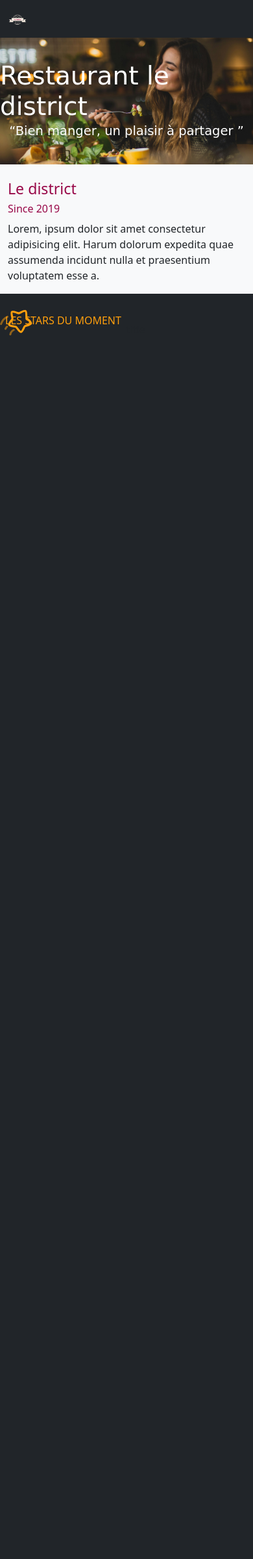
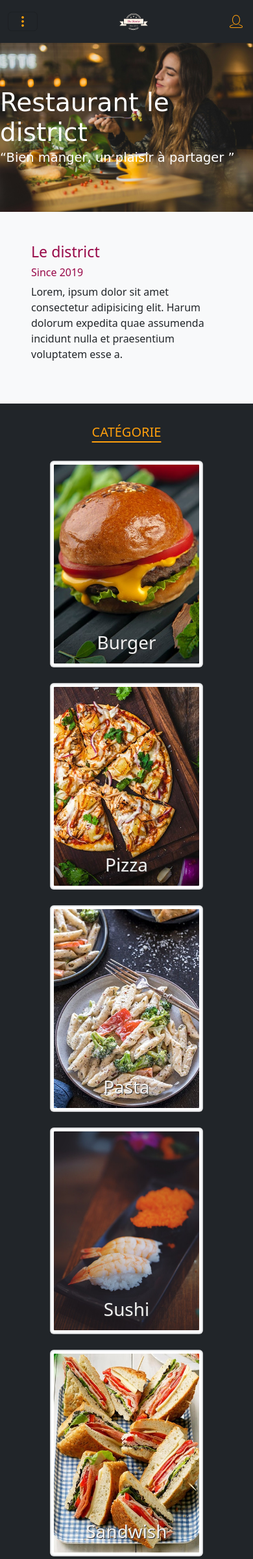
Before and after one commit to AuroreTnr/projet-restaurant, a PHP site: page / in a window 390 px wide. Shown: the top 2399 px of the page at 65% size. Before the commit the page ends 516 px from the top, so only its background shows below. Run offline with PHP 8.4, Linux system fonts and the light colour scheme; some web fonts are replaced.

Commit message:
mobile presque fini

```diff
--- a/index.html
+++ b/index.html
@@ -20,25 +20,57 @@
 </head>
 <body class="bg-dark">
 
-    <nav class="navbar bg-dark">
-        <div class="container-fluid">
-          <a class="navbar-brand" href="#">
-            <img src="assets/img/logo_transparent.png" alt="le district" class="logo">
-          </a>
+    <!-- NAV HEADER -->
+    <nav class="navbar navbar-expand-lg bg-body-darck">
+      <div class="container-fluid position-relative">
+        <button class="navbar-toggler" type="button" data-bs-toggle="collapse" data-bs-target="#navbarTogglerDemo01" aria-controls="navbarTogglerDemo01" aria-expanded="false" aria-label="Toggle navigation">
+          <i class="btn-burger bi bi-three-dots-vertical"></i>
+        </button>
+        <a href="#"><img src="assets/img/logo_transparent.png" class="logo" alt="logo le district"></a>
+        <a href="#"><img src="assets/svgs/user-profile-svgrepo-com.svg" class="account ms-auto m-1" alt="connexion"></a>
+
+        <div class="collapse navbar-collapse" id="navbarTogglerDemo01">
+          <ul class="navbar-nav me-auto mb-2 mb-lg-0">
+            <li class="nav-item">
+              <a class="nav-link text-uppercase" aria-current="page" href="#">Accueil</a>
+            </li>
+            <li class="nav-item">
+              <a class="nav-link text-uppercase" href="#">catégorie</a>
+            </li>
+            <li class="nav-item">
+              <a class="nav-link text-uppercase" href="#">plats</a>
+            </li>
+            <li class="nav-item">
+              <a class="nav-link text-uppercase" href="#">contact</a>
+            </li>
+            <li class="nav-item">
+              <a class="nav-link text-uppercase" href="#">panier</a>
+            </li>
+          </ul>
+          <form class="d-flex" role="search">
+            <input class="form-control me-2" type="search" placeholder="Entrez votre recherche" aria-label="Search">
+            <button class="btn btn-outline-light" type="submit">🔍</button>
+          </form>
         </div>
+      </div>
     </nav>
 
-    <div class="parallax">
-        <img src="assets/img/parallax_1920.jpg" class="card-img" alt="...">
-        <div class="card-img-overlay">
+
+    <!-- BANNIERE -->
+      <div class="container-items position-relative d-flex justify-content-center align-items-center">
+        <img src="assets/img/parallax_1920.jpg" class="card-img position-relative" alt="jeune femme dégustant son repas au restaurant le district">
+        <div class="text-banniere position-absolute">
           <h5 class="card-title text-white">Restaurant le district</h5>
           <p class="card-text text-white">“Bien manger,  un plaisir à partager ”</p>
         </div>
-    </div>
+      </div>
 
+
+
+    <!-- ABOUT THE DISTRICT -->
     <div class="container">
-        <div class="row">
-            <div class="subtitle col-sm-12 col-md-6  bg-light pt-4">
+        <div class="row bg-light">
+            <div class="subtitle col-12 p-5">
                 <h5 class="fs-3">Le district</h5>
                 <h5 class="fs-6">Since 2019</h5>
                 <p>Lorem, ipsum dolor sit amet consectetur adipisicing elit. Harum dolorum expedita quae assumenda incidunt nulla et praesentium voluptatem esse a.</p>
@@ -46,10 +78,179 @@
         </div>
     </div>
 
-    <div class="container-stars position-relative my-4 d-flex align-items-end">
-        <img class="position-absolute top-0 start-0" src="assets/svgs/starts.svg" alt="">
-        <h2 class="fs-6 title p-2 text-uppercase text-center">Les stars du moment</h2>title
+
+
+    <!-- CATEGORIE -->
+    <h2 class="fs-5 title p-3 my-3 text-uppercase text-center">catégorie</h2>
+
+    <div class="container container-categorie text-center">
+      <div class="row align-items-start row justify-content-center row-gap-4">
+        <div class="col-8">
+          <div class="card rounded">
+            <div class="card-body d-flex flex-column align-items-center position-relative">
+                <img src="assets/img/burger_cat.jpg" class="card-img-top img-fluid rounded-circle object-fit-cover my-3" alt="catégorie burger">
+                <p class="card-text">Some quick example text to build on the card title and make up the bulk of the card's content.</p>
+                <a href="#" class="ms-auto"><img src="assets/svgs/arrow-narrow-right-svgrepo-com.svg" alt="categorie burger"></a>
+            </div>
+            <div class="hover-card d-flex justify-content-center align-items-end">
+              <p class="position-absolute fs-1">Burger</p>
+              <img src="assets/img/burger_cat.jpg" alt="" class="img-thumbnail rounded">
+            </div>
+          </div>
+        </div>
+
+        <div class="col-8">
+          <div class="card rounded">
+            <div class="card-body d-flex flex-column align-items-center position-relative">
+                <img src="assets/img/pizza_cat.jpg" class="card-img-top img-fluid rounded-circle object-fit-cover my-3" alt="catégorie pizza">
+                <p class="card-text">Some quick example text to build on the card title and make up the bulk of the card's content.</p>
+                <a href="#" class="ms-auto"><img src="assets/svgs/arrow-narrow-right-svgrepo-com.svg" alt="categorie pizza"></a>
+            </div>
+            <div class="hover-card d-flex justify-content-center align-items-end">
+              <p class="position-absolute fs-1">Pizza</p>
+              <img src="assets/img/pizza_cat.jpg" alt="" class="img-thumbnail rounded">
+            </div>
+          </div>
+        </div>
+
+        <div class="col-8">
+          <div class="card rounded">
+            <div class="card-body d-flex flex-column align-items-center position-relative">
+                <img src="assets/img/pasta_cat.jpg" class="card-img-top img-fluid rounded-circle object-fit-cover my-3" alt="catégorie Pasta">
+                <p class="card-text">Some quick example text to build on the card title and make up the bulk of the card's content.</p>
+                <a href="#" class="ms-auto"><img src="assets/svgs/arrow-narrow-right-svgrepo-com.svg" alt="categorie Pasta"></a>
+            </div>
+            <div class="hover-card d-flex justify-content-center align-items-end">
+              <p class="position-absolute fs-1">Pasta</p>
+              <img src="assets/img/pasta_cat.jpg" alt="" class="img-thumbnail rounded">
+            </div>
+          </div>
+        </div>
+
+        <div class="col-8">
+          <div class="card rounded">
+            <div class="card-body d-flex flex-column align-items-center position-relative">
+                <img src="assets/img/asian_food_cat.jpg" class="card-img-top img-fluid rounded-circle object-fit-cover my-3" alt="catégorie Sushi">
+                <p class="card-text">Some quick example text to build on the card title and make up the bulk of the card's content.</p>
+                <a href="#" class="ms-auto"><img src="assets/svgs/arrow-narrow-right-svgrepo-com.svg" alt="categorie Sushi"></a>
+            </div>
+            <div class="hover-card d-flex justify-content-center align-items-end">
+              <p class="position-absolute fs-1">Sushi</p>
+              <img src="assets/img/asian_food_cat.jpg" alt="" class="img-thumbnail rounded">
+            </div>
+          </div>
+        </div>
+
+        <div class="col-8">
+          <div class="card rounded">
+            <div class="card-body d-flex flex-column align-items-center position-relative">
+                <img src="assets/img/sandwich_cat.jpg" class="card-img-top img-fluid rounded-circle object-fit-cover my-3" alt="catégorie Sandwish">
+                <p class="card-text">Some quick example text to build on the card title and make up the bulk of the card's content.</p>
+                <a href="#" class="ms-auto"><img src="assets/svgs/arrow-narrow-right-svgrepo-com.svg" alt="categorie Sandwish"></a>
+            </div>
+            <div class="hover-card d-flex justify-content-center align-items-end">
+              <p class="position-absolute fs-1">Sandwish</p>
+              <img src="assets/img/sandwich_cat.jpg" alt="" class="img-thumbnail rounded">
+            </div>
+          </div>
+        </div>
+
+        <div class="col-8">
+          <div class="card rounded">
+            <div class="card-body d-flex flex-column align-items-center position-relative">
+                <img src="assets/img/wrap_cat.jpg" class="card-img-top img-fluid rounded-circle object-fit-cover my-3" alt="catégorie Wrap">
+                <p class="card-text">Some quick example text to build on the card title and make up the bulk of the card's content.</p>
+                <a href="#" class="ms-auto"><img src="assets/svgs/arrow-narrow-right-svgrepo-com.svg" alt="categorie Wrap"></a>
+            </div>
+            <div class="hover-card d-flex justify-content-center align-items-end">
+              <p class="position-absolute fs-1">Wrap</p>
+              <img src="assets/img/wrap_cat.jpg" alt="" class="img-thumbnail rounded">
+            </div>
+          </div>
+        </div>
+
+        <div class="col-8">
+          <div class="card rounded">
+            <div class="card-body d-flex flex-column align-items-center position-relative">
+                <img src="assets/img/salade_cat.jpg" class="card-img-top img-fluid rounded-circle object-fit-cover my-3" alt="catégorie Salade">
+                <p class="card-text">Some quick example text to build on the card title and make up the bulk of the card's content.</p>
+                <a href="#" class="ms-auto"><img src="assets/svgs/arrow-narrow-right-svgrepo-com.svg" alt="categorie Salade"></a>
+            </div>
+            <div class="hover-card d-flex justify-content-center align-items-end">
+              <p class="position-absolute fs-1">Salade</p>
+              <img src="assets/img/salade_cat.jpg" alt="" class="img-thumbnail rounded">
+            </div>
+          </div>
+        </div>
+
+        <div class="col-8">
+          <div class="card rounded">
+            <div class="card-body d-flex flex-column align-items-center position-relative">
+                <img src="assets/img/veggie_cat.jpg" class="card-img-top img-fluid rounded-circle object-fit-cover my-3" alt="catégorie Veggie">
+                <p class="card-text">Some quick example text to build on the card title and make up the bulk of the card's content.</p>
+                <a href="#" class="ms-auto"><img src="assets/svgs/arrow-narrow-right-svgrepo-com.svg" alt="categorie Veggie"></a>
+            </div>
+            <div class="hover-card d-flex justify-content-center align-items-end">
+              <p class="position-absolute fs-1">Veggie</p>
+              <img src="assets/img/veggie_cat.jpg" alt="" class="img-thumbnail rounded">
+            </div>
+          </div>
+        </div>
+
+      </div>
     </div>
+
+
+
+    <!-- TITLE STARS -->
+    <div class="container-stars mt-5 mb-3 d-flex align-content-center justify-content-center">
+        <h2 class="fs-5 title p-3 text-uppercase position-relative"><span class="position-absolute"><img src="assets/svgs/starts.svg" alt=""></span>Les stars du moment</h2>
+    </div>
+
+    <!-- CAROUSEL -->
+    <!-- CLICK JS -->
+    <div id="carouselExampleAutoplaying " class="carousel slide" data-bs-ride="carousel">
+        <div class="carousel-inner img-thumbnail">
+          <div class="carousel-item active">
+            <img src="assets/img/burger_cat.jpg" class="d-block w-100" alt="...">
+          </div>
+          <div class="carousel-item">
+            <img src="assets/img/pasta_cat.jpg" class="d-block w-100" alt="...">
+          </div>
+          <div class="carousel-item">
+            <img src="assets/img/pizza_cat.jpg" class="d-block w-100" alt="...">
+          </div>
+        </div>
+        <button class="carousel-control-prev" type="button" data-bs-target="#carouselExampleAutoplaying" data-bs-slide="prev">
+          <span class="carousel-control-prev-icon" aria-hidden="true"></span>
+          <span class="visually-hidden">Previous</span>
+        </button>
+        <button class="carousel-control-next" type="button" data-bs-target="#carouselExampleAutoplaying" data-bs-slide="next">
+          <span class="carousel-control-next-icon" aria-hidden="true"></span>
+          <span class="visually-hidden">Next</span>
+        </button>
+    </div>
+
+    <!-- TITLE AVIS -->
+     <h2 class="fs-6 title p-3 text-uppercase text-center mt-5" >Votre avis compte</h2>
+
+     <div class="block-avis">
+        <div class="box mb-5">
+            <p><span class="fs-5">Jane Cooper</span> <br> “ In a laoreet purus. Integer turpis quam, laoreet id orci lacinia nunc. Aliquam erat voIn a laoreet purus. Integer turpis quam, laoreet id orci lacinia nunc. Aliquam erat “
+            </p>
+            <p><span class="fs-5">Floyd Miles</span> <br> “ In a laoreet purus. Integer turpis quam, laoreet id orci lacinia nunc. Aliquam erat voIn a laoreet purus. Integer turpis quam, laoreet id orci lacinia nunc. Aliquam erat “
+            </p>
+            <p><span class="fs-5">Devon Lane</span> <br> “ In a laoreet purus. Integer turpis quam, laoreet id orci lacinia nunc. Aliquam erat voIn a laoreet purus. Integer turpis quam, laoreet id orci lacinia nunc. Aliquam erat “
+            </p>
+        </div>
+
+     </div>
+
+     <footer class="position-relative">
+        <a href="#"><img src="assets/svgs/" alt=""></a>
+        <a href="#"><img src="assets/svgs/" alt=""></a>
+        <a href="#"><img src="assets/svgs/" alt=""></a>
+     </footer>
 
 
 
--- a/style.css
+++ b/style.css
@@ -13,6 +13,7 @@ body {
 }
 
 /* ----------GÉNÉRAL-------------- */
+
 :root {
     --color-main : #151C21;
     --shadow-color : #1E2326;
@@ -30,39 +31,42 @@ main{
 }
 
 
+/* ----------NAV BAR-------------- */
+
+.navbar-nav li a{
+    color: var(--accent-color);
+}
 
 .logo {
-    width: 30px;
+    width: 50px;
 }
 
-.parallax {
-    top: 0;
-    position: sticky;
+.search, .account {
+    width: 20px;
 }
 
-.parallax img{
-    height: 50vmin;
-    object-fit: cover;
-    object-position: top;
+.btn-burger {
+    color: var(--accent-color);
 }
 
-.card-img-overlay {
-    height: 50vmin;
-    display: flex;
-    flex-direction: column;
-    justify-content: center;
-    align-items: center;
+form button {
+    border-color: 1px solid var(--accent-color);
 }
 
-.card-img-overlay h5{
+/* ----------BANNIERE-------------- */
+
+
+.text-banniere h5{
     font-size: 10vmin;
     font-family: updock, cursive;
 }
 
-.card-img-overlay p{
+.text-banniere p{
     font-size: 5vmin;
     font-family: updock, cursive;
 }
+
+/* ABOUT THE DISTRICT  */
 
 .subtitle h5{
     color: var(--logo-color);
@@ -72,6 +76,172 @@ main{
     color: var(--accent-color);
 }
 
-.container-stars img{
+/* CATEGORIE */
+
+
+h2{
+    text-decoration: underline;
+    text-underline-offset: 7px;
+}
+
+
+.hover-card {
+    width: 100%;
+    height: 100%;
+    object-fit: cover;
+    position: absolute;
+}
+
+.hover-card p{
+    color: var(--white-color);
+    text-shadow: 1px 1px #333;
+}
+
+.card .hover-card img {
+    width: 100%;
+    height: 100%;
+    object-fit: cover;
+}
+
+/* ANIMATION HOVER */
+
+.hover-card:hover {
+    opacity: 0;
+}
+
+
+/* TITLE STARS */
+
+.container-stars{
+    animation: shake 1s alternate infinite;
+}
+
+.container-stars h2{
+    text-decoration: underline;
+    text-underline-offset: 7px;
+}
+
+.container-stars span{
+    top: -10px;
+    left: -50px;
+}
+
+/* ANIMATION STARS */
+
+@keyframes shake {
+    0% {
+        opacity: 0.5;
+    }
+    100% {
+        opacity: 1;
+    }
+}
+
+
+
+/* CARD */
+
+.card img{
+    width: 100px;
+    height: 100px;
+}
+
+.card a img{
+    background: var(--accent-color);
+    padding: 5px 10px;
     width: 50px;
+    height: 40px;
+    border-radius: 20px;
 }
+
+/* CAROUSEL */
+.carousel {
+    width: 250px;
+    margin: 0 auto;
+    margin-bottom: 10px;
+}
+
+.carousel-inner {
+    border-radius: 20px;
+}
+
+/* BLOCK AVIS */
+.block-avis{
+    width: 280px;
+    height: 160px;
+    margin: 10px auto;
+    align-items: center;
+    flex-wrap: nowrap;
+    flex-shrink: 1;
+    overflow: hidden;
+}
+.box {
+    width: 100%;
+    animation: slideavis 7s ease-in-out alternate infinite;
+}
+
+.box p {
+    color: var(--white-color);
+    line-height: 1.7;
+}
+
+/* ANIMATION BLOCK AVIS*/
+
+@keyframes slideavis {
+    0% {
+        transform: translateY(0px);
+    }
+    10% {
+        transform: translateY(0px);
+    }
+    20% {
+        transform: translateY(0px);
+    }
+    35% {
+        transform: translateY(-36%);
+    }
+    40% {
+        transform: translateY(-36%);
+    }
+    50% {
+        transform: translateY(-36%);
+    }
+    70% {
+        transform: translateY(-36%);
+    }
+    85% {
+        transform: translateY(-70%);
+    }
+    90% {
+        transform: translateY(-70%);
+    }
+    100% {
+        transform: translateY(-70%);
+    }
+}
+
+
+footer img {
+    bottom: 0;
+}
+
+
+
+
+/* ----------PARALLAX-------------- */
+
+/* .parallax {
+    position: relative;
+} */
+
+
+/* .parallax{
+    background-image: url(assets/img/parallax_1920.jpg);
+    background-attachment: fixed;
+    height: 60vmin;
+    display: flex;
+    flex-direction: column;
+    justify-content: center;
+    align-items: center;
+    object-position: center;
+} */
```
Also changed, not shown: assets/img/parallax-2000.jpg (added), assets/img/parallax-5000.jpg (added), assets/svgs/footer.svg (added), assets/svgs/starts.svg.
